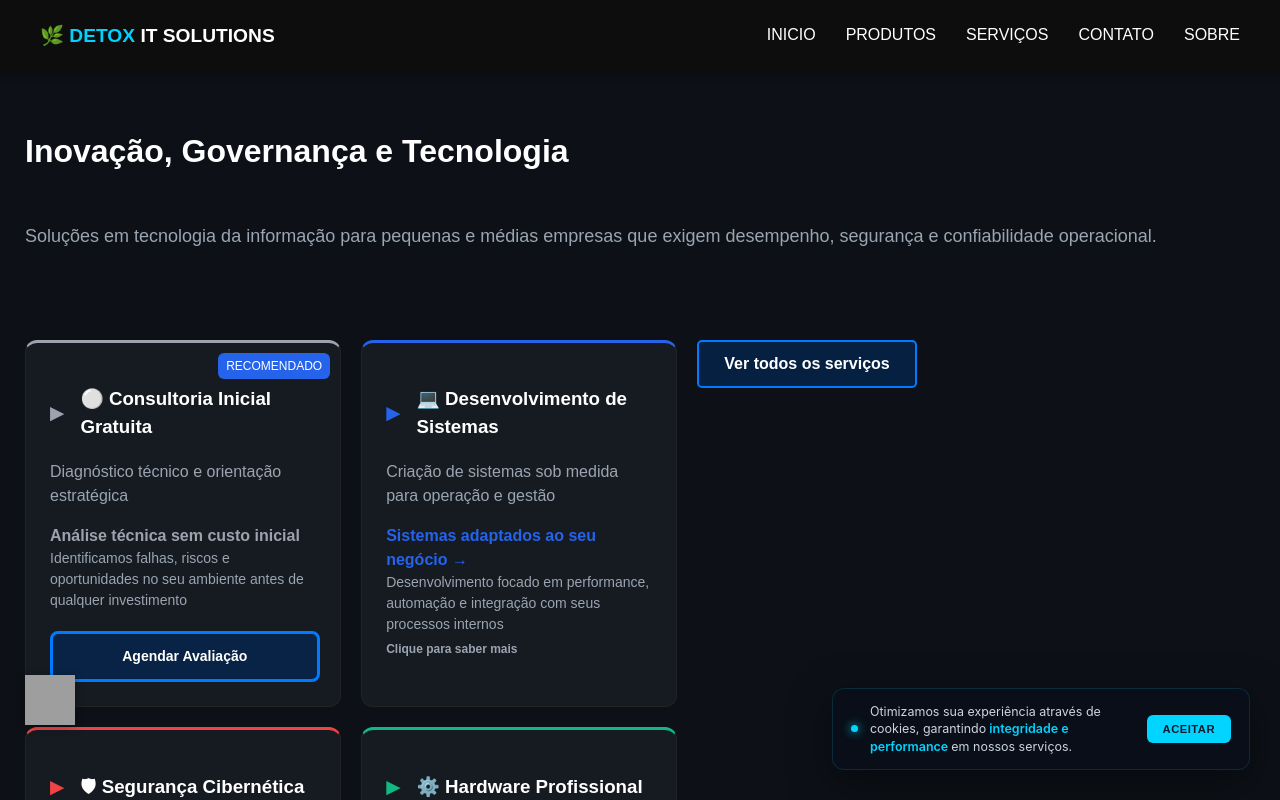
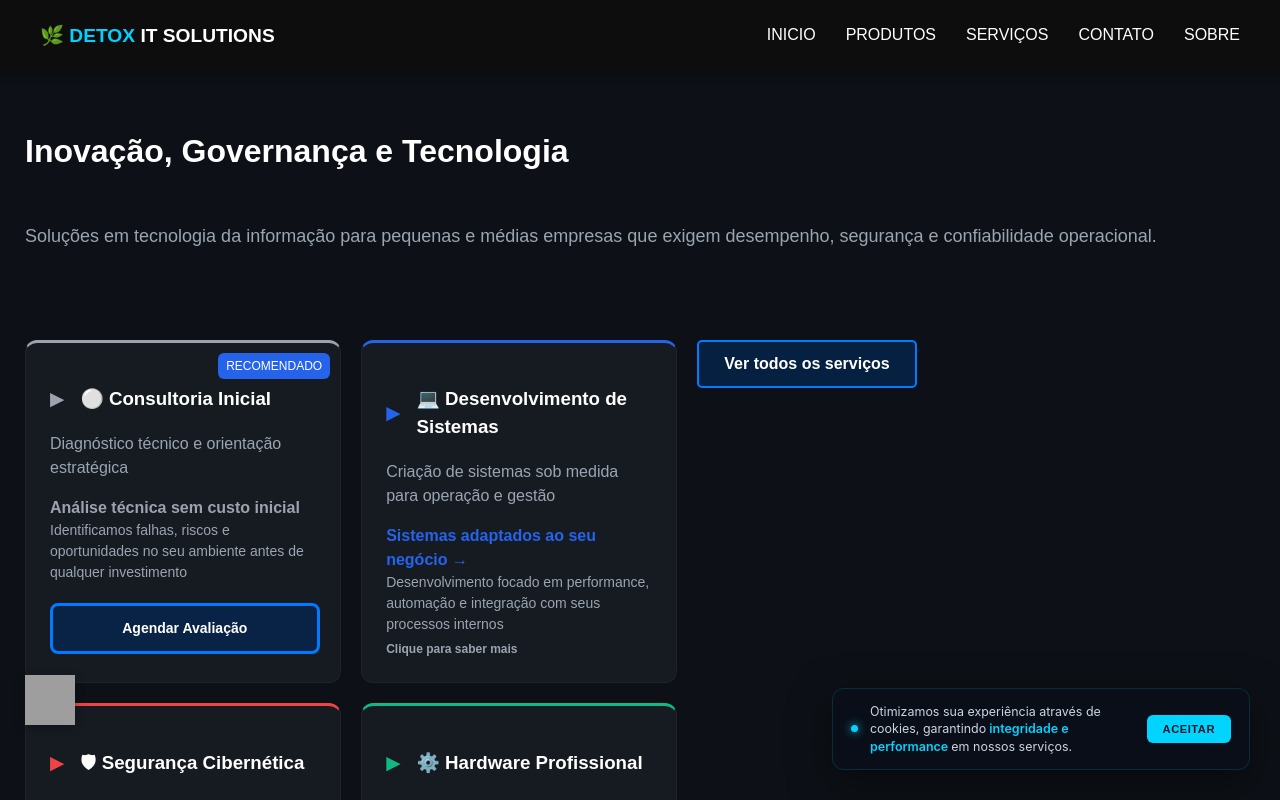
Before and after one commit to Consultview/kj-sistemas, a React (Vite) app: page / in a window 1280 px wide. Shown: the top 800 px of the page. Built offline with nearby package versions, Linux system fonts and the light colour scheme; grey boxes are pictures that could not be loaded.

Commit message:
ajuste de titulo

```diff
--- a/src/pages/Home.jsx
+++ b/src/pages/Home.jsx
@@ -98,7 +98,7 @@ export default function Home() {
 
       <div className="grid">
         <Servico
-          titulo="⚪ Consultoria Inicial Gratuita"
+          titulo="⚪ Consultoria Inicial"
           descricao="Diagnóstico técnico e orientação estratégica"
           color="#9ca3af"
           destaque
```
